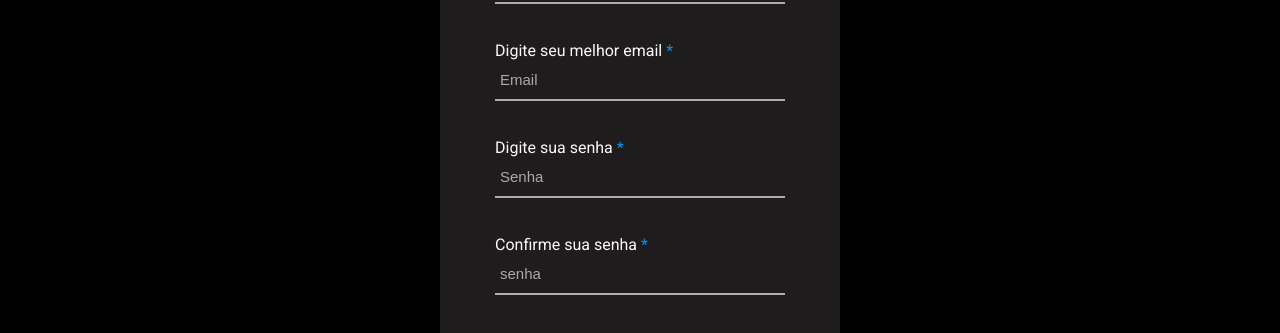
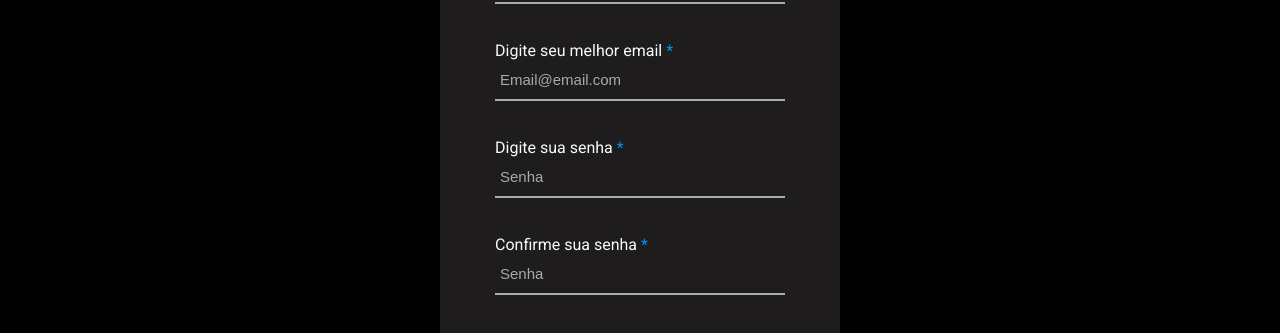
Before and after one commit to gtamaral/gtGram-frontend, a React (Create React App) app: page /register in a window 1280 px wide. Shown: the part 316-649 px from the top of the page. Built offline with nearby package versions, Linux system fonts and the light colour scheme.

Commit message:
teste ajuste background

```diff
--- a/src/index.css
+++ b/src/index.css
@@ -3,7 +3,7 @@ body {
   margin: 0;
   padding: 0;
   box-sizing: border-box;
-  background-color: #FAFAFA;
+  background-color: rgb(1,1,1);
   color: #fafafa;
 }
 
--- a/src/pages/Auth/Register.js
+++ b/src/pages/Auth/Register.js
@@ -62,7 +62,7 @@ const Register = () => {
 
             <div className="wrap-input">
               <p>Digite seu melhor email <span>*</span></p>
-              <input className="input" type="email" placeholder="Email" onChange={(e) => setEmail(e.target.value)} value={email} />
+              <input className="input" type="email" placeholder="Email@email.com" onChange={(e) => setEmail(e.target.value)} value={email} />
               <span className="focus-input"></span>
             </div>
 
@@ -74,7 +74,7 @@ const Register = () => {
 
             <div className="wrap-input">
               <p>Confirme sua senha <span>*</span></p>
-              <input className="input"  type="password" placeholder="senha" onChange={(e) => setConfirmPassword(e.target.value)} value={confirmPassword} />
+              <input className="input"  type="password" placeholder="Senha" onChange={(e) => setConfirmPassword(e.target.value)} value={confirmPassword} />
               <span className="focus-input"></span>
             </div>
 
```
